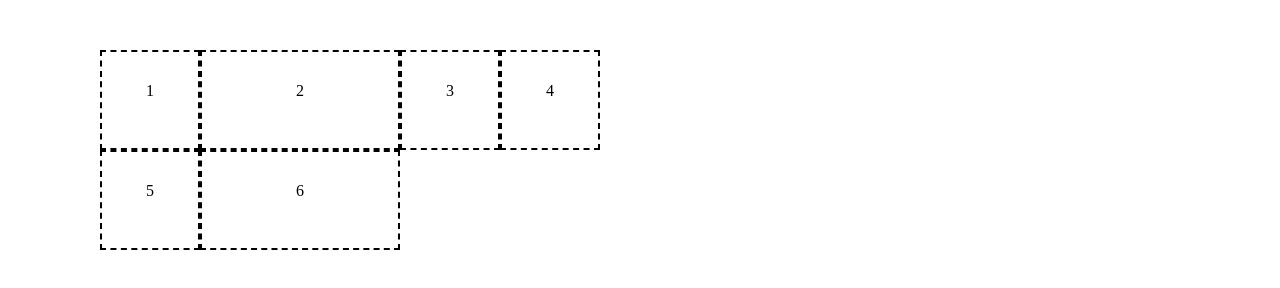
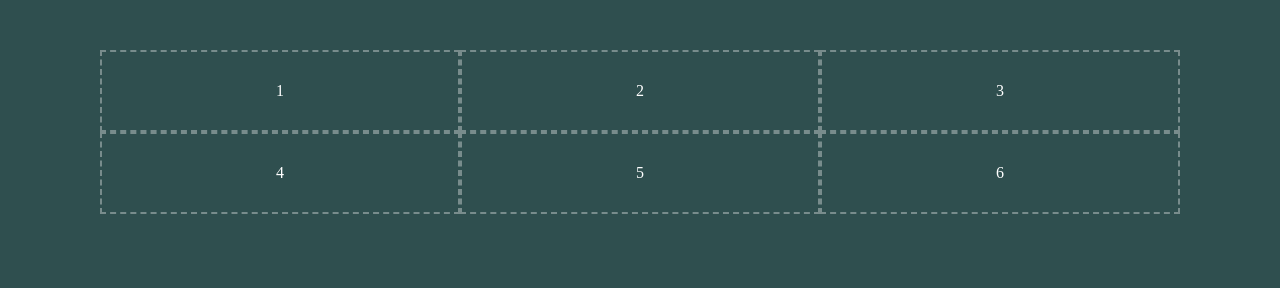
Before and after one commit to AvAValera/web, a plain HTML site: page Grid/index.html in a window 1280 px wide. Drawn offline with Linux system fonts and the light colour scheme.

Commit message:
edit grid

```diff
--- a/Grid/style.css
+++ b/Grid/style.css
@@ -3,14 +3,18 @@
     margin: 0;
     padding: 0;
 }
+body{
+    background-color: darkslategray;
+}
 .grid-container{
     display: grid;
     margin: 50px 100px;
-    grid-template-columns: 100px 200px 100px 100px;
-    grid-template-rows: 100px 100px;
+    grid-template-columns: repeat(3, 1fr);
+    grid-template-rows: repeat(2, 1fr);
 }
 .grid__item{
+    color: white;
     text-align: center;
-    border: 2px dashed black;
+    border: 2px dashed rgba(255, 255, 255, 0.349);
     padding: 30px;
 }
```
